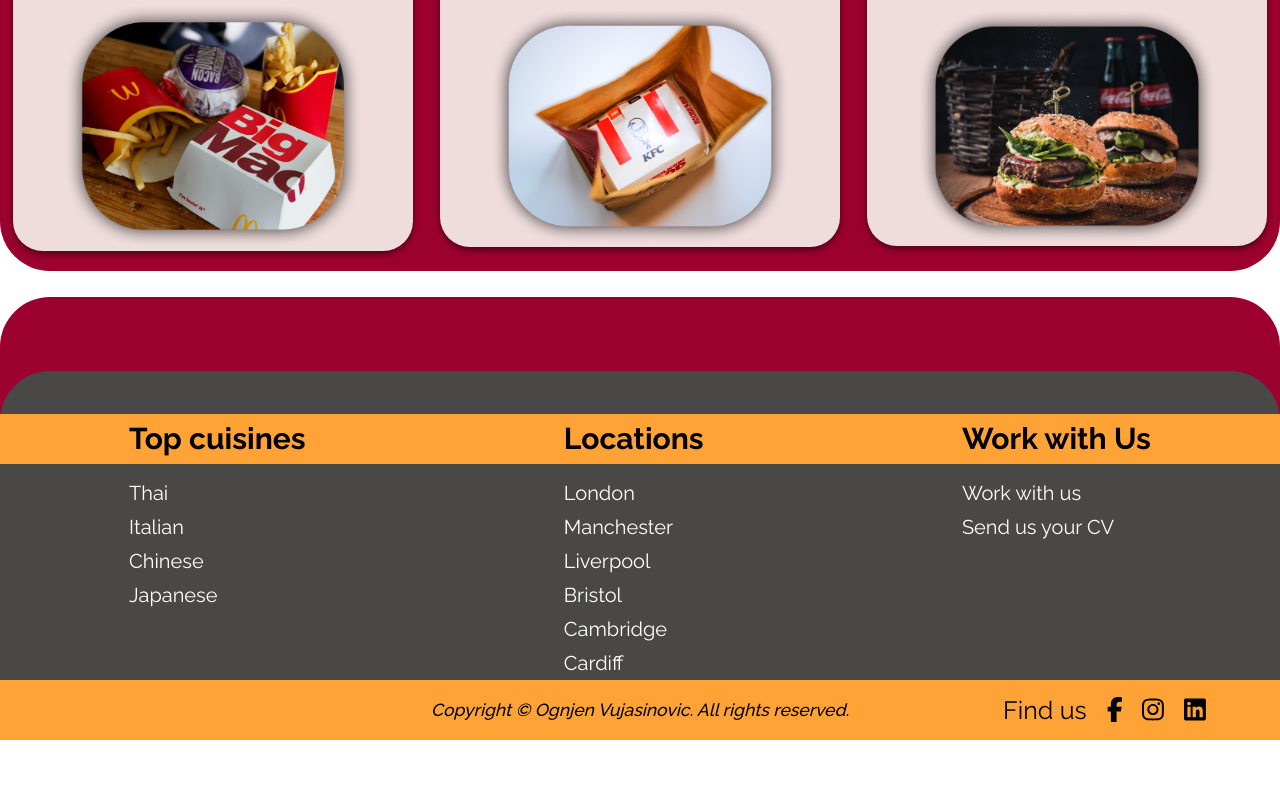
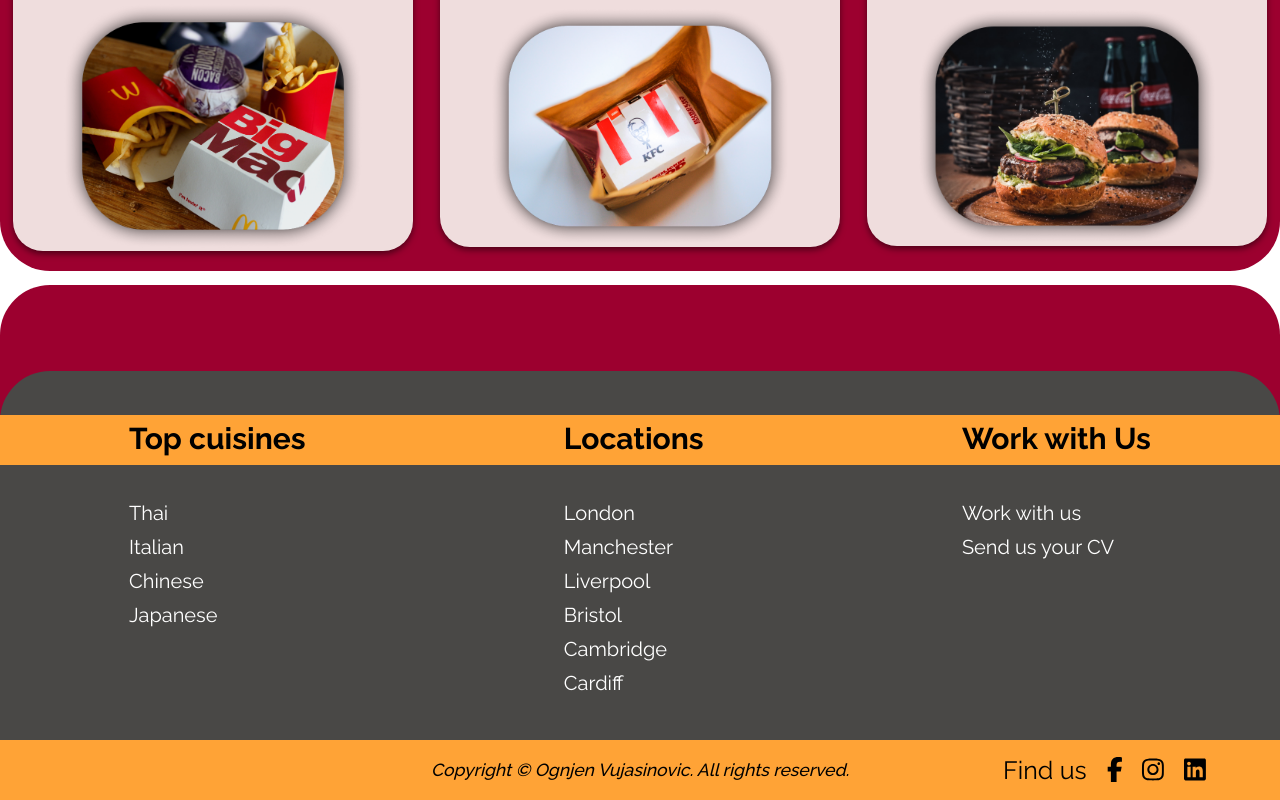
Before and after one commit to ogi1998/Restaurant-Order, a React (Create React App) app in the folder client/: page / in a window 1280 px wide. Shown: the part 1877-2677 px from the top of the page. Before the commit the page ends 2617 px from the top, so only its background shows below. Built offline with nearby package versions, Linux system fonts and the light colour scheme.

Commit message:
added animation on best restaurants and added spacing in footer

```diff
--- a/client/src/components/UI/BestRestaurants.module.css
+++ b/client/src/components/UI/BestRestaurants.module.css
@@ -41,6 +41,12 @@
   background-color: var(--color-white-pink);
   left: 20%;
   top: -27.5%;
+  transition: .5s ease;
+}
+
+.restaurants__item:hover::before {
+  /* transform: skewY(15deg) translateY(-3rem); */
+  transform: rotateZ(30deg) translateY(-5rem);
 }
 
 .restaurants__item__title {
--- a/client/src/components/UI/Footer.module.css
+++ b/client/src/components/UI/Footer.module.css
@@ -32,7 +32,7 @@
   background-color: var(--color-yellow);
   position: absolute;
   z-index: 1;
-  top: 14%;
+  top: 12%;
 }
 
 .footer__navigation__item {
@@ -48,7 +48,7 @@
   list-style-type: none;
   font-size: 2rem;
   color: var(--color-white);
-  margin-top: 2rem;
+  margin: 4rem 0;
 }
 
 .footer__menu__item {
```
